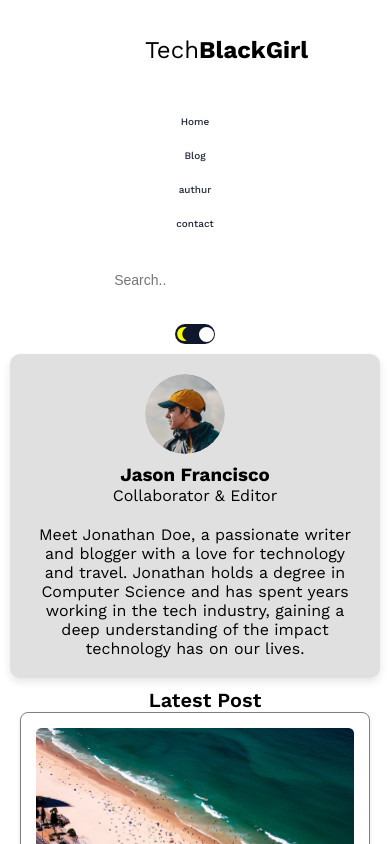
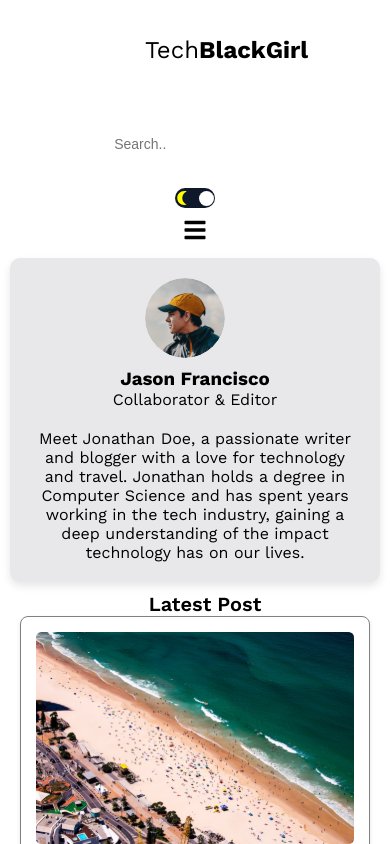
Before and after one commit to LITEOFTHEWORLD/blogproject, a Next.js app: page /authur in a window 390 px wide. Shown: the top 844 px of the page. Built offline with nearby package versions, Linux system fonts and the light colour scheme.

Commit message:
so i just added the hamburger menu

```diff
--- a/package.json
+++ b/package.json
@@ -9,6 +9,9 @@
     "lint": "next lint"
   },
   "dependencies": {
+    "@emotion/react": "^11.11.4",
+    "@emotion/styled": "^11.11.5",
+    "@mui/material": "^5.16.0",
     "next": "14.2.4",
     "react": "^18",
     "react-dom": "^18",
--- a/src/app/authur/authur.module.css
+++ b/src/app/authur/authur.module.css
@@ -9,7 +9,7 @@
 }
 
 .authorBox {
-  background-color: #e0e0e0;
+  background-color: var(--adbox);
   padding: 40px;
   border-radius: 10px;
   box-shadow: 0 4px 8px rgba(0, 0, 0, 0.1);
@@ -47,7 +47,6 @@
   margin-bottom: 10px;
 }
 .h3 {
-  color: var(--softBg);
   margin: 10px 0;
   font-size: 24px;
 }
--- a/src/app/page.module.css
+++ b/src/app/page.module.css
@@ -98,7 +98,6 @@
   display: flex;
   align-items: center;
   justify-content: center;
-
   margin-top: 150px;
   height: 100%;
   box-sizing: border-box;
@@ -106,7 +105,6 @@
 
 .new_box {
   background: var(--adbox);
-
   padding: 10px;
   text-align: center;
   width: 90%;
@@ -120,7 +118,6 @@
   font-family: "Work Sans", sans-serif;
   font-size: 24px;
   font-weight: 600;
-
   padding-top: 10px;
 }
 
--- a/src/components/NewNavbar/NewNavbar.jsx
+++ b/src/components/NewNavbar/NewNavbar.jsx
@@ -1,13 +1,18 @@
-import React from "react";
+"use client";
+import React, { useState } from "react";
+import { FaBars, FaTimes } from "react-icons/fa";
+import Link from "next/link";
 import styles from "./NewNavbar.module.css";
-import Image from "next/image";
-import Link from "next/link";
-
 import ThemeToggle from "../themeToggle/ThemeToggle";
 
 const NewNavbar = () => {
+  const [isOpen, setIsOpen] = useState(false);
+
+  const toggleMenu = () => {
+    setIsOpen(!isOpen);
+  };
+
   return (
-    <>
     <div className={styles.container}>
       <div className={styles.social}>
         <div>
@@ -16,29 +21,34 @@ const NewNavbar = () => {
           </p>
         </div>
       </div>
-        <div className={styles.links}>
-          <Link href="/ " className={styles.link}>
+
+      <div className={`${styles.links} ${isOpen ? styles.linksOpen : ""}`}>
+        <Link href="/" className={styles.link}>
           Home
         </Link>
         <Link href="/blog" className={styles.link}>
           Blog
         </Link>
-
         <Link href="/authur" className={styles.link}>
-            authur
+          Author
         </Link>
         <Link href="/contact" className={styles.link}>
-            contact
+          Contact
         </Link>
       </div>
-        <div class={styles.topNav}>
+
+      <div className={styles.topNav}>
         <input type="text" placeholder="Search.." />
       </div>
+
       <div>
         <ThemeToggle />
       </div>
+
+      <div className={styles.hamburger} onClick={toggleMenu}>
+        {isOpen ? <FaTimes /> : <FaBars />}
       </div>
-    </>
+    </div>
   );
 };
 
--- a/src/components/NewNavbar/NewNavbar.module.css
+++ b/src/components/NewNavbar/NewNavbar.module.css
@@ -9,6 +9,7 @@
   justify-content: space-around;
   height: 100px;
   gap: 20px;
+  position: relative;
 }
 
 .social {
@@ -34,6 +35,7 @@
   justify-content: center;
   gap: 20px;
   font-size: 20px;
+  transition: all 0.3s ease;
 }
 
 .link {
@@ -53,6 +55,12 @@
   margin-top: 8px;
   margin-right: 16px;
   font-size: 17px;
+}
+
+.hamburger {
+  display: none;
+  font-size: 24px;
+  cursor: pointer;
 }
 
 @media (max-width: 900px) {
@@ -75,6 +83,17 @@
     gap: 10px;
     flex-direction: column;
     align-items: center;
+    display: none;
+    width: 100%;
+  }
+
+  .linksOpen {
+    display: flex;
+  }
+
+  .logo_text {
+    text-align: center;
+    font-size: 24px;
   }
 
   .topNav {
@@ -90,4 +109,8 @@
     margin: 10px 0;
     font-size: 14px;
   }
+
+  .hamburger {
+    display: block;
+  }
 }
--- a/src/components/footer/footer.module.css
+++ b/src/components/footer/footer.module.css
@@ -64,7 +64,6 @@
 .newsletter_box {
   background-color: var(--footerCard);
   border-radius: 10px;
-
   padding: 20px;
   text-align: center;
 }
@@ -143,7 +142,6 @@
 .copyright_text {
   font-size: 14px;
   margin-top: 4px;
-
   color: var(--textColor);
 }
 
```
Also changed, not shown: 1 other file (tests, documents, lock files or other folders). Lines whose indentation alone changed are shown as unchanged.
